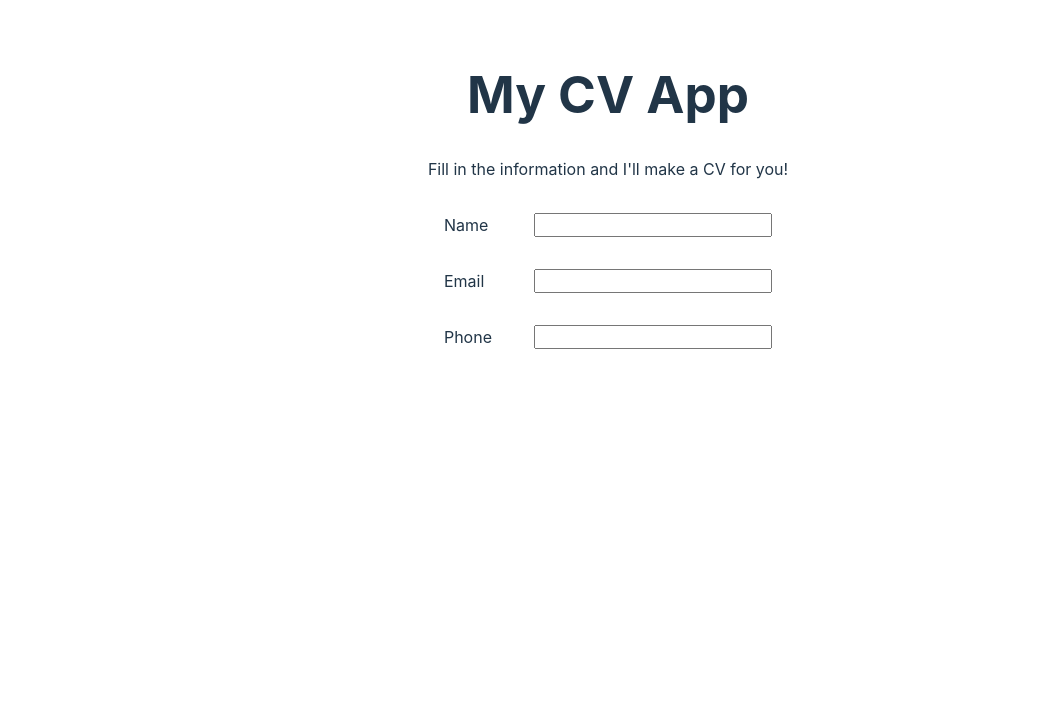
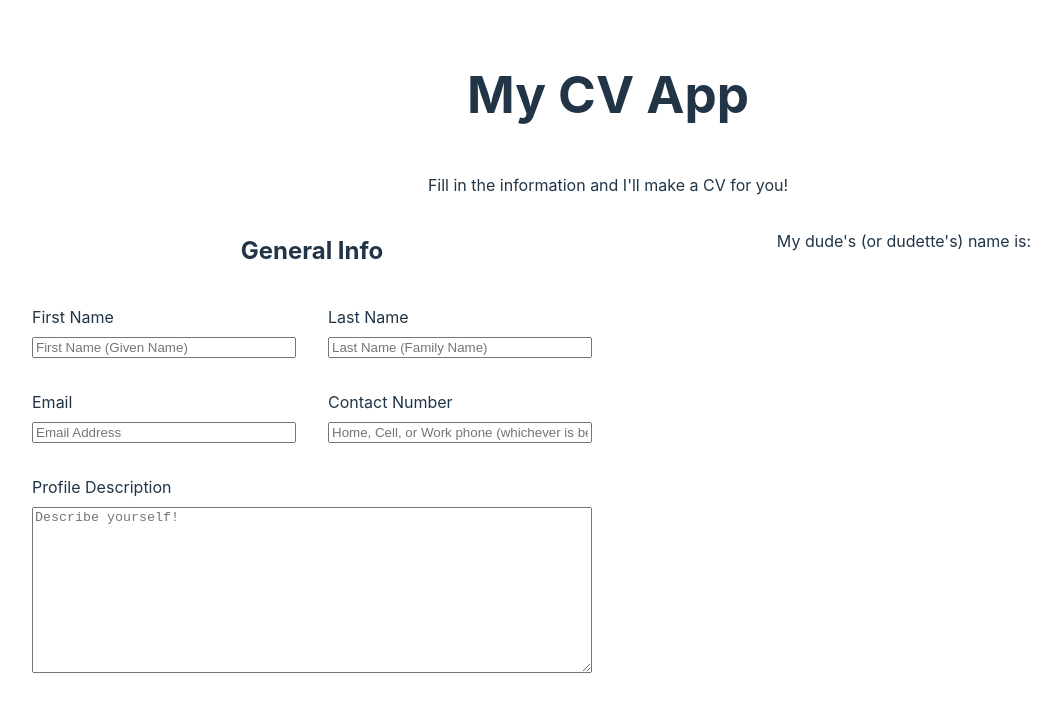
Before and after one commit to GophTheGreat/cv-app, a React (Vite) app: page / in a window 1280 px wide. Shown: the top 712 px of the page, without its empty margins (32-1093 px from the left). Built offline with nearby package versions, Linux system fonts and the light colour scheme.

Commit message:
One side outputs to other side

```diff
--- a/src/App.css
+++ b/src/App.css
@@ -4,6 +4,22 @@
   padding: 2rem;
   text-align: center;
   display: flex;
+}
+
+#app {
+  width: 100%;
+  display: flex;
+  flex: 1;
+  flex-wrap: wrap;
+  justify-content: center;
+}
+
+main {
+  width: 100%;
+  display: flex;
+  flex: 1;
+  flex-wrap: wrap;
+  justify-content: center;
 }
 
 .card {
--- a/src/App.jsx
+++ b/src/App.jsx
@@ -1,14 +1,25 @@
 import General from "./components/General";
 import Header from "./components/Header";
+import Output from "./components/Output";
+import { useState } from "react";
 import "./App.css";
 
 function App() {
 
+  const [inputText, setInputText] = useState('');
+
+  const handleInputChange = (text) => {
+    setInputText(text);
+  };
+
   return (
     <>
-      <div>
+      <div id="app">
         <Header />
-        <General />
+        <main>
+          <General onInputChange={handleInputChange}/>
+          <Output inputText={inputText}/>
+        </main>
       </div>
     </>
   );
--- a/src/General.css
+++ b/src/General.css
@@ -1,14 +1,45 @@
-.formElement {
+form {
+  width: calc(50% - 1rem);
+  display: flex;
+  flex-wrap: wrap;
+}
+
+#generalTitle {
+  width: 100%;
+}
+
+.formElement{
+  flex-basis: calc(50% - 2rem);
   display: flex;
   padding: 1rem;
+  flex-wrap: wrap;
+}
+
+.bigFormElement {
+  display: flex;
+  padding: 1rem;
+  flex-wrap: wrap;
+  width: 100%;
 }
 
 label {
-  width: 80px;
+  width: 100%;
+  height: 2em;
   text-align: left;
   margin-right: 10px;
 }
 
+.bigFormElement textarea {
+  display: flex;
+  flex: 1;
+  height: 12em;
+}
+
+.bigFormElement input::placeholder {
+  text-align: start;
+}
+
+
 input {
   flex: 1;
 }
--- /dev/null
+++ b/src/Header.css
@@ -0,0 +1,3 @@
+h1, p {
+  width: 100%;
+}
--- /dev/null
+++ b/src/Output.css
@@ -0,0 +1,3 @@
+#output {
+  width: calc(50% - 1rem);
+}
--- a/src/components/General.jsx
+++ b/src/components/General.jsx
@@ -1,20 +1,35 @@
 import "../General.css"
 
-function General() {
+function General( {onInputChange}) {
+
+  const handleInput = (e) => {
+    const text = e.target.value;
+    onInputChange(text);
+  };
+
   return (
     <>
-      <form className="form" action="submit">
+      <form className="form" action="">
+        <h2 id="generalTitle">General Info</h2>
         <div className="formElement">
-          <label htmlFor="name">Name</label>
-          <input id="name" type="text" name="name"/>
+          <label htmlFor="firstName">First Name</label>
+          <input id="firstName" type="text" name="firstName" placeholder="First Name (Given Name)" onChange={handleInput}/>
+        </div>
+        <div className="formElement">
+          <label htmlFor="lastName">Last Name</label>
+          <input id="lastName" type="text" name="lastName" placeholder="Last Name (Family Name)" />
         </div>
         <div className="formElement">
           <label htmlFor="email">Email</label>
-          <input id="email" type="email" name="email"/>
+          <input id="email" type="email" name="email" placeholder="Email Address"/>
         </div>
         <div className="formElement">
-          <label htmlFor="phone">Phone</label>
-          <input id="phone" type="tel" name="phone"/>
+          <label htmlFor="phone">Contact Number</label>
+          <input id="phone" type="tel" name="phone" placeholder="Home, Cell, or Work phone (whichever is best)"/>
+        </div>
+        <div className="bigFormElement">
+          <label htmlFor="description">Profile Description</label>
+          <textarea id="description" type="text" name="description" placeholder="Describe yourself!"/>
         </div>
       </form>
     </>
--- a/src/components/Header.jsx
+++ b/src/components/Header.jsx
@@ -1,3 +1,5 @@
+import "../Header.css"
+
 function Header() {
   return (
     <>
--- /dev/null
+++ b/src/components/Output.jsx
@@ -0,0 +1,13 @@
+import "../Output.css"
+
+function Output( {inputText} ) {
+  return (
+    <div id="output">
+      <p>
+        My dude's (or dudette's) name is:  <b>{inputText}</b>
+      </p>
+    </div>
+  )
+}
+
+export default Output;
```
